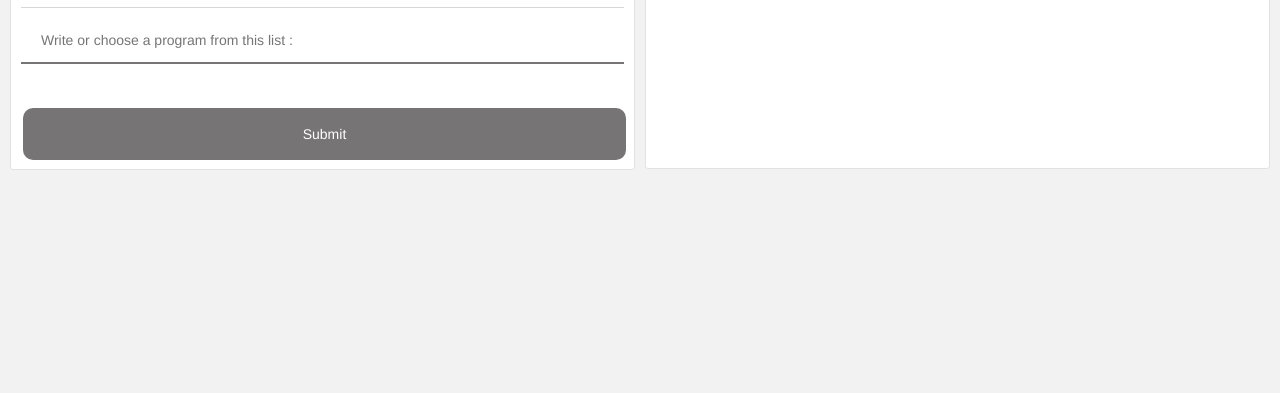
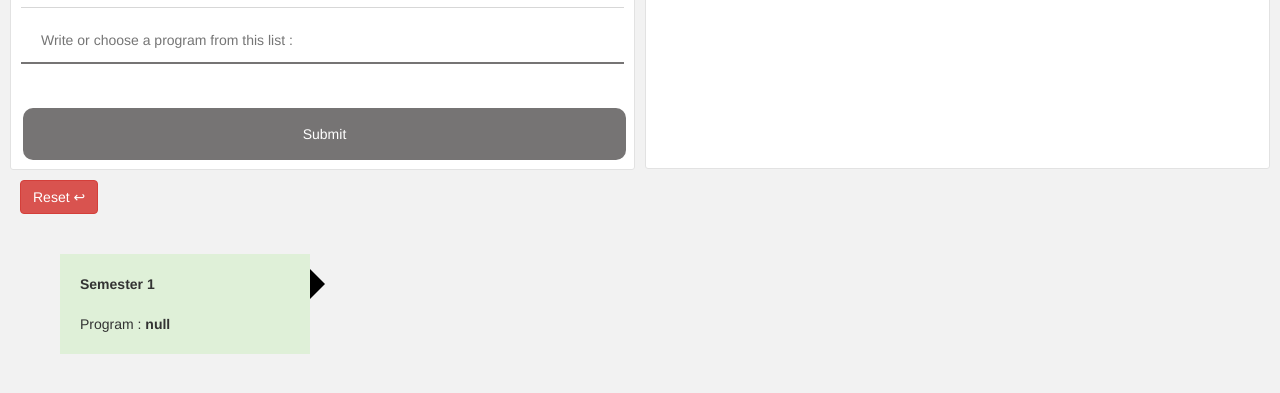
Before and after one commit to anais-ferrera/Dashboard_Unita, a website: page public/correlation_for_your_mobility.html in a window 1280 px wide. Shown: the part 351-744 px from the top of the page. Drawn offline with nearby package versions, Linux system fonts and the light colour scheme; no server answers.

Commit message:
add function reset

```diff
--- a/public/correlation_for_your_mobility.html
+++ b/public/correlation_for_your_mobility.html
@@ -2,15 +2,17 @@
 <html lang="en">
 	<head>
 		<meta charset="utf-8">
-		<link rel="stylesheet" href="css/bootstrap.min.css">
+		<link rel="stylesheet" href="css/bootstrap.min.css"/>
         <link rel="stylesheet" href="css/dashboard.css" />
-        <link rel="stylesheet" href="css/keen-dashboards.css">
+        <link rel="stylesheet" href="css/keen-dashboards.css"/>
+        <link rel="stylesheet" href="css/box-arrow.css"/>
         <script src="https://code.jquery.com/jquery-3.6.0.min.js" integrity="sha256-/xUj+3OJU5yExlq6GSYGSHk7tPXikynS7ogEvDej/m4=" crossorigin="anonymous"></script>
 		<title>Correlation</title>
         <link rel="stylesheet" href="https://maxcdn.bootstrapcdn.com/bootstrap/3.3.7/css/bootstrap.min.css" integrity=
 		"sha384-BVYiiSIFeK1dGmJRAkycuHAHRg32OmUcww7on3RYdg4Va+PmSTsz/K68vbdEjh4u" crossorigin="anonymous">
 	</head>
-
+    <script>
+    </script>
     <!-- navbar -->
 	<body class="application">
 		<div class="container">
@@ -73,6 +75,13 @@
                 </div>
             </div>
         </div>
+        <button class="btn btn-danger"  onclick="reset()">Reset ↩</button>
+        <br>
+        <div class="box arrow-right bg-success" id='mobility'>
+           <b>Semester 1</b>
+           <br></br>
+           <div> Program : <b>null</b></div>
+        </div>
 	</body>
     <!-- This script handle all event on this page -->
     <script type="text/javascript" src="js/eventCorrelation.js"></script>
--- /dev/null
+++ b/public/css/box-arrow.css
@@ -0,0 +1,21 @@
+.box {
+    width: 250px;
+    height: 100px;
+    padding: 20px;
+    position: relative;
+    margin: 40px;
+    float: left;
+  }
+
+
+
+.box.arrow-right:after {
+    content: " ";
+    position: absolute;
+    right: -15px;
+    top: 15px;
+    border-top: 15px solid transparent;
+    border-right: none;
+    border-left: 15px solid black;
+    border-bottom: 15px solid transparent;
+}
--- a/public/js/eventCorrelation.js
+++ b/public/js/eventCorrelation.js
@@ -54,13 +54,15 @@ $("#submitCorrelation").click(function() {
                 // add html section
                 items.push( `
                 <tr><td>
-                    <div class="${color} chart-wrapper" style='width:500px;height:200px'>
+                    <div class="${color} chart-wrapper" style='height:235px'>
                         <div class="chart-stage">
                             <h3>${title}</h3>
                             <div id="Correlation"> Correlation : <b>${compatibility}</b></div>
                             <div id="Program1">Program1 : <b>${val.program1}</b></div>
                             <div id="Program2">Program2 : <b>${val.program2}</b></div>
                             <div id="Comment">Comment: <b>${val.comment}</b></div>
+                            <br>
+                            <button id="${val.program1}" onclick="addProgram()" class="btn btn-warning">Add this program</button>
                         </div>
                     </div>
                 </tr></td>
@@ -70,3 +72,16 @@ $("#submitCorrelation").click(function() {
         $("#compatibility").html(items);
     });
 });
+
+function addProgram() {
+    console.log('test');
+}
+
+function reset(){
+    const reset = `
+        <b>Semester 1</b>
+           <br></br>
+        <div> Program : <b>null</b></div>
+    `;
+    $("#mobility").html(reset);
+}
```
